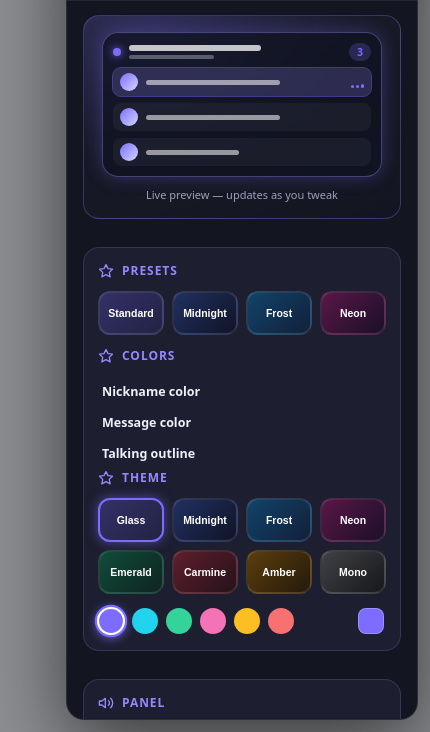
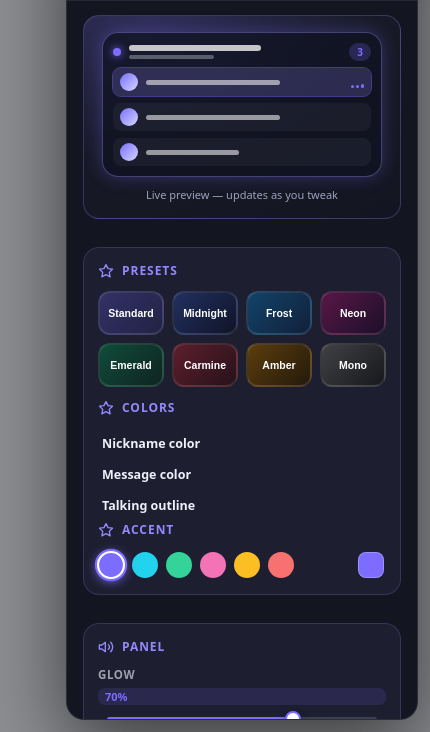
Before and after one commit to drednight/TS3-TS6-Notifier, an Electron app: page public/index.html in a window 430 px wide. Both pictures are taken after a click on the button "Settings". Shown: the part 112-844 px from the top of the page. Drawn offline with Linux system fonts and the light colour scheme; no server answers.

Commit message:
v1.4.10: unify themes into the preset list, drop OBS tip
- theme tile selector (#themeSeg) removed — presets are now the single
  look control: all 8 former themes reachable as presets (emerald,
  carmine, amber, mono added with matching accent and colors)
- accent swatch row keeps its own «Акцент» group title
- «Совет: добавьте страницу как Browser Source…» removed from the
  bottom of the «Ещё» tab (ru + en)

Co-authored-by: arena-agent <297053741+arena-agent@users.noreply.github.com>

```diff
--- a/package.json
+++ b/package.json
@@ -1,6 +1,6 @@
 {
   "name": "ts3-ts6-notifier",
-  "version": "1.4.9",
+  "version": "1.4.10",
   "description": "Beautiful overlay for TeamSpeak 3 & TeamSpeak 6: channel roster, live speaking indicators, icons and full appearance customization",
   "type": "module",
   "private": true,
--- a/public/index.html
+++ b/public/index.html
@@ -105,6 +105,10 @@
             <button data-value="midnight" data-i18n="presetMidnight"></button>
             <button data-value="frost" data-i18n="presetFrost"></button>
             <button data-value="neon" data-i18n="presetNeon"></button>
+            <button data-value="emerald" data-i18n="presetEmerald"></button>
+            <button data-value="carmine" data-i18n="presetCarmine"></button>
+            <button data-value="amber" data-i18n="presetAmber"></button>
+            <button data-value="mono" data-i18n="presetMono"></button>
           </div>
 
           <div class="opt-group-title"><span class="group-ico" data-ico="star"></span><span data-i18n="colorsTitle"></span></div>
@@ -114,17 +118,7 @@
             <label class="switch-row"><span data-i18n="talkOutlineLabel"></span><input type="color" data-color="talkOutline" /></label>
           </div>
 
-          <div class="opt-group-title"><span class="group-ico" data-ico="star"></span><span data-i18n="theme"></span></div>
-          <div class="theme-tiles" id="themeSeg">
-            <button data-value="glass" data-i18n="themeGlass"></button>
-            <button data-value="midnight" data-i18n="themeMidnight"></button>
-            <button data-value="frost" data-i18n="themeFrost"></button>
-            <button data-value="neon" data-i18n="themeNeon"></button>
-            <button data-value="emerald" data-i18n="themeEmerald"></button>
-            <button data-value="carmine" data-i18n="themeCarmine"></button>
-            <button data-value="amber" data-i18n="themeAmber"></button>
-            <button data-value="mono" data-i18n="themeMono"></button>
-          </div>
+          <div class="opt-group-title"><span class="group-ico" data-ico="star"></span><span data-i18n="accentLabel"></span></div>
           <div class="swatch-row" id="accentSwatches">
             <button class="swatch" data-value="#7c6cff" style="--sw:#7c6cff"></button>
             <button class="swatch" data-value="#22d3ee" style="--sw:#22d3ee"></button>
@@ -421,7 +415,6 @@
           <div class="about-title">TS3-TS6 Notifier <span class="ver">v1.4.1</span></div>
           <div class="hint" data-i18n="aboutText"></div>
         </div>
-        <div class="hint block" data-i18n="aboutTip"></div>
       </section>
     </div>
   </aside>
--- a/public/js/i18n.js
+++ b/public/js/i18n.js
@@ -32,7 +32,12 @@
     presetMidnight: 'Полночь',
     presetFrost: 'Иней',
     presetNeon: 'Неон',
+    presetEmerald: 'Изумруд',
+    presetCarmine: 'Кармин',
+    presetAmber: 'Янтарь',
+    presetMono: 'Моно',
     whisperDelay: 'Задержка исчезновения шёпота, с',
+    accentLabel: 'Акцент',
     nickColorLabel: 'Цвет ников',
     msgColorLabel: 'Цвет сообщений',
     talkOutlineLabel: 'Обводка говорящего',
@@ -105,15 +110,6 @@
     tabElements: 'Элементы',
     tabConnection: 'Связь',
     tabAbout: 'Ещё',
-    theme: 'Тема',
-    themeGlass: 'Стекло',
-    themeMidnight: 'Полночь',
-    themeFrost: 'Иней',
-    themeNeon: 'Неон',
-    themeEmerald: 'Изумруд',
-    themeCarmine: 'Кармин',
-    themeAmber: 'Янтарь',
-    themeMono: 'Моно',
     accentColor: 'Акцентный цвет',
     glow: 'Свечение',
     opacity: 'Прозрачность панели',
@@ -157,8 +153,6 @@
       'TS3: включите плагин ClientQuery и введите API key. TS6: включите Remote Apps (порт 5899) и разрешите приложение при первом подключении.',
     aboutText:
       'Красивый оверлей для TeamSpeak 3 и TeamSpeak 6: состав канала, индикация речи, статусы и гибкая настройка внешнего вида. Данные берутся только из локального клиента.',
-    aboutTip:
-      'Совет: добавьте страницу как Browser Source в OBS (прозрачный фон) или откройте в окне браузера поверх игры. Параметры URL (?corner=br&opacity=0.5&accent=22d3ee&clean=1) переопределяют настройки — удобно для готовых сцен.',
     profile: 'Профиль настроек',
     exportBtn: 'Экспорт',
     importBtn: 'Импорт',
@@ -235,7 +229,12 @@
     presetMidnight: 'Midnight',
     presetFrost: 'Frost',
     presetNeon: 'Neon',
+    presetEmerald: 'Emerald',
+    presetCarmine: 'Carmine',
+    presetAmber: 'Amber',
+    presetMono: 'Mono',
     whisperDelay: 'Whisper fade delay, s',
+    accentLabel: 'Accent',
     nickColorLabel: 'Nickname color',
     msgColorLabel: 'Message color',
     talkOutlineLabel: 'Talking outline',
@@ -307,15 +306,6 @@
     tabElements: 'Parts',
     tabConnection: 'Link',
     tabAbout: 'More',
-    theme: 'Theme',
-    themeGlass: 'Glass',
-    themeMidnight: 'Midnight',
-    themeFrost: 'Frost',
-    themeNeon: 'Neon',
-    themeEmerald: 'Emerald',
-    themeCarmine: 'Carmine',
-    themeAmber: 'Amber',
-    themeMono: 'Mono',
     accentColor: 'Accent color',
     glow: 'Glow',
     opacity: 'Panel opacity',
@@ -359,8 +349,6 @@
       'TS3: enable the ClientQuery plugin and paste the API key. TS6: enable Remote Apps (port 5899) and allow the app on first connect.',
     aboutText:
       'A beautiful overlay for TeamSpeak 3 and TeamSpeak 6: channel roster, speaking indicators, statuses and deep appearance tuning. Data comes only from your local client.',
-    aboutTip:
-      'Tip: add the page as an OBS Browser Source (transparent background) or open it in a browser window over your game. URL params (?corner=br&opacity=0.5&accent=22d3ee&clean=1) override settings — perfect for prepared scenes.',
     profile: 'Settings profile',
     exportBtn: 'Export',
     importBtn: 'Import',
--- a/public/js/settings.js
+++ b/public/js/settings.js
@@ -66,6 +66,10 @@
     midnight: { theme: 'midnight', accent: '#4f7dff', nickColor: '#dfe6ff', msgColor: '#98a2c0', talkOutline: '#4f7dff', blur: 14, opacity: 0.85, glow: 0.4 },
     frost: { theme: 'frost', accent: '#38bdf8', nickColor: '#0b2740', msgColor: '#2b5a7d', talkOutline: '#0ea5e9', blur: 10, opacity: 0.9, glow: 0.3 },
     neon: { theme: 'neon', accent: '#ff2fd6', nickColor: '#39ff9c', msgColor: '#c9b8ff', talkOutline: '#39ff9c', blur: 22, opacity: 0.66, glow: 1 },
+    emerald: { theme: 'emerald', accent: '#10b981', nickColor: '#eafff5', msgColor: '#9fd8c2', talkOutline: '#34d399', blur: 12, opacity: 0.8, glow: 0.45 },
+    carmine: { theme: 'carmine', accent: '#f43f5e', nickColor: '#ffe4ec', msgColor: '#e79ab0', talkOutline: '#ff5d8f', blur: 10, opacity: 0.85, glow: 0.5 },
+    amber: { theme: 'amber', accent: '#f59e0b', nickColor: '#fff1d0', msgColor: '#dcbb80', talkOutline: '#ffb224', blur: 8, opacity: 0.88, glow: 0.4 },
+    mono: { theme: 'mono', accent: '#e5e5e5', nickColor: '#f4f4f4', msgColor: '#b3b3b3', talkOutline: '#cfcfcf', blur: 6, opacity: 0.92, glow: 0.15 },
   };
 
   const THEME_ACCENTS = {
@@ -382,10 +386,6 @@
       if (output) output.textContent = fmt(key, Number(input.value));
     }
 
-    document.querySelectorAll('#themeSeg button').forEach((btn) => {
-      btn.classList.toggle('active', btn.dataset.value === a.theme);
-    });
-
     document.querySelectorAll('[data-color]').forEach((inp) => {
       const key = inp.getAttribute('data-color');
       if (key in a) inp.value = a[key];
@@ -444,10 +444,6 @@
 
     document.querySelectorAll('[data-toggle]').forEach((input) => {
       input.addEventListener('change', () => set(input.getAttribute('data-toggle'), input.checked));
-    });
-
-    document.querySelectorAll('#themeSeg button').forEach((btn) => {
-      btn.addEventListener('click', () => set('theme', btn.dataset.value));
     });
 
     document.querySelectorAll('#presetSeg button').forEach((btn) => {
```
Also changed, not shown: test/ui.mjs (+4 -2 lines), README.md, 1 other file.
